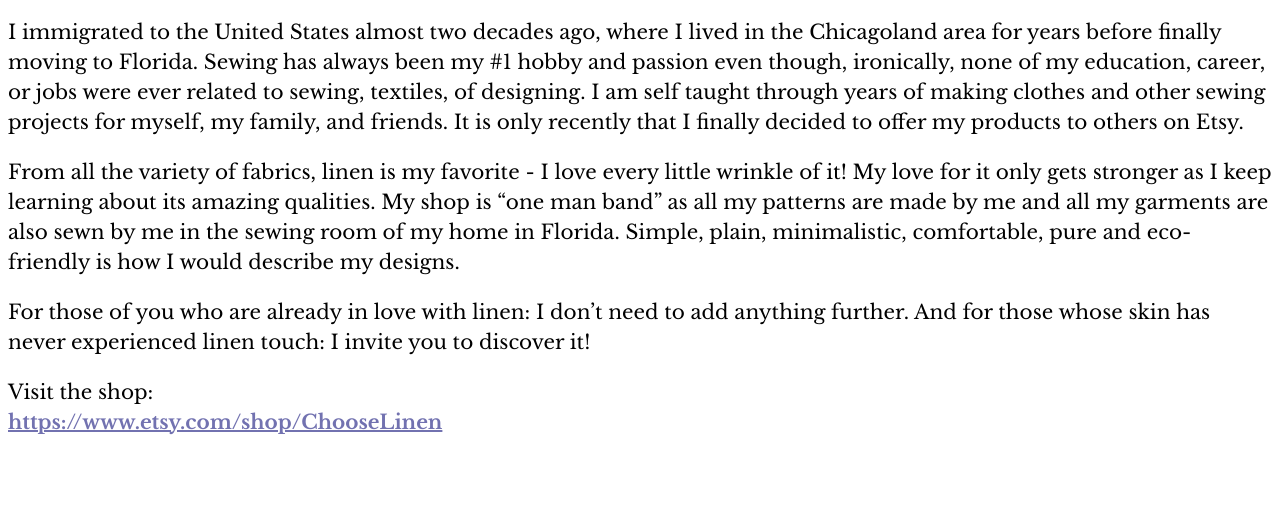
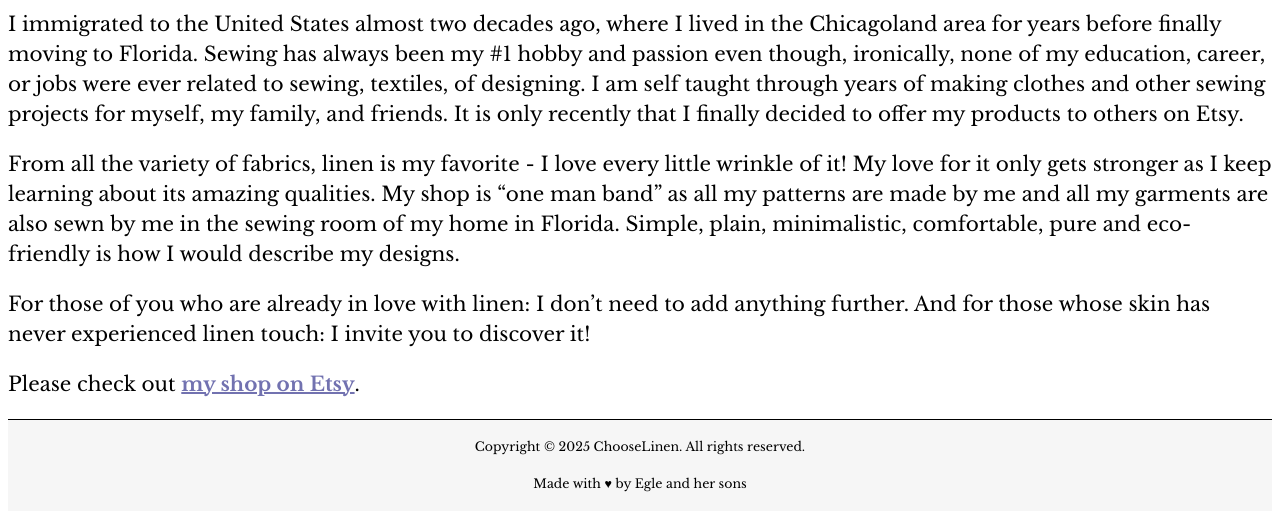
Before and after one commit to Athlon1600/chooselinen.com, a website: page public/index.html in a window 1280 px wide. Shown: the part 782-1293 px from the top of the page. Before the commit the page ends 1227 px from the top, so only its background shows below. Drawn offline with nearby package versions, Linux system fonts and the light colour scheme.

Commit message:
Added a common footer to the pages.

```diff
--- a/public/index.html
+++ b/public/index.html
@@ -27,49 +27,42 @@
 
     <link href="./styles/styles.css" rel="stylesheet" />
   </head>
-
   <body>
     <script src="./js/header.js"></script>
 
-    <div class="container">
     <main>
-        <div>
       <div class="logo-container">
         <img src="./images/logo_trans_resized.png" alt="Logo" />
       </div>
 
       <p>
-            My name is Egle. I was born and raised in Lithuania, a country with traditions of growing and processing
-            flax dating back a few thousand years.
+        My name is Egle. I was born and raised in Lithuania, a country with traditions of growing and processing flax
+        dating back a few thousand years.
       </p>
 
       <p>
-            I immigrated to the United States almost two decades ago, where I lived in the Chicagoland area for years
-            before finally moving to Florida. Sewing has always been my #1 hobby and passion even though, ironically,
-            none of my education, career, or jobs were ever related to sewing, textiles, of designing. I am self taught
-            through years of making clothes and other sewing projects for myself, my family, and friends. It is only
-            recently that I finally decided to offer my products to others on Etsy.
+        I immigrated to the United States almost two decades ago, where I lived in the Chicagoland area for years before
+        finally moving to Florida. Sewing has always been my #1 hobby and passion even though, ironically, none of my
+        education, career, or jobs were ever related to sewing, textiles, of designing. I am self taught through years
+        of making clothes and other sewing projects for myself, my family, and friends. It is only recently that I
+        finally decided to offer my products to others on Etsy.
       </p>
 
       <p>
-            From all the variety of fabrics, linen is my favorite - I love every little wrinkle of it! My love for it
-            only gets stronger as I keep learning about its amazing qualities. My shop is “one man band” as all my
-            patterns are made by me and all my garments are also sewn by me in the sewing room of my home in Florida.
-            Simple, plain, minimalistic, comfortable, pure and eco-friendly is how I would describe my designs.
+        From all the variety of fabrics, linen is my favorite - I love every little wrinkle of it! My love for it only
+        gets stronger as I keep learning about its amazing qualities. My shop is “one man band” as all my patterns are
+        made by me and all my garments are also sewn by me in the sewing room of my home in Florida. Simple, plain,
+        minimalistic, comfortable, pure and eco-friendly is how I would describe my designs.
       </p>
 
       <p>
-            For those of you who are already in love with linen: I don’t need to add anything further. And for those
-            whose skin has never experienced linen touch: I invite you to discover it!
+        For those of you who are already in love with linen: I don’t need to add anything further. And for those whose
+        skin has never experienced linen touch: I invite you to discover it!
       </p>
 
-          Visit the shop:
-          <br />
-          <a href="https://www.etsy.com/shop/ChooseLinen" title="linen">https://www.etsy.com/shop/ChooseLinen</a>
-        </div>
+      <p>Please check out <a href="https://www.etsy.com/shop/ChooseLinen">my shop on Etsy</a>.</p>
     </main>
 
-      <!--- end of container -->
-    </div>
+    <script src="./js/footer.js"></script>
   </body>
 </html>
--- /dev/null
+++ b/public/js/footer.js
@@ -0,0 +1,11 @@
+const footerElement = document.createElement("footer");
+const copyrightParagraph = document.createElement("p");
+const copyrightText = document.createElement("small");
+copyrightText.textContent = "Copyright © 2025 ChooseLinen. All rights reserved.";
+copyrightParagraph.appendChild(copyrightText);
+const madeWithParagraph = document.createElement("p");
+const madeWithText = document.createElement("small");
+madeWithText.textContent = "Made with ♥ by Egle and her sons";
+madeWithParagraph.appendChild(madeWithText);
+footerElement.append(copyrightParagraph, madeWithParagraph);
+document.body.appendChild(footerElement);
--- a/public/styles/styles.css
+++ b/public/styles/styles.css
@@ -4,16 +4,9 @@ html {
   line-height: 1.5;
 }
 
-@media only screen and (max-width: 767px) {
-  /* styles for iPhones and other small devices */
-}
-
-@media only screen and (min-width: 768px) and (max-width: 1024px) {
-  /* styles for iPads and tablets */
-}
-
-.container {
-  max-width: 1600px;
+body {
+  margin-bottom: 0;
+  margin-top: 0;
 }
 
 img {
@@ -63,6 +56,15 @@ nav li a {
   color: #f1641e;
 }
 
+footer {
+  background: #f6f6f6;
+  border-bottom: 1px solid transparent;
+  border-top: 1px solid black;
+  font-size: 0.75rem;
+  margin-top: 10px;
+  text-align: center;
+}
+
 .logo-container {
   text-align: center;
 }
@@ -70,3 +72,11 @@ nav li a {
 .logo-container img {
   width: 35vw;
 }
+
+@media only screen and (max-width: 767px) {
+  /* styles for iPhones and other small devices */
+}
+
+@media only screen and (min-width: 768px) and (max-width: 1024px) {
+  /* styles for iPads and tablets */
+}
```
Also changed, not shown: public/collection.html (+2 -0 lines), public/contact.html (+2 -0 lines). Lines whose indentation alone changed are shown as unchanged.
